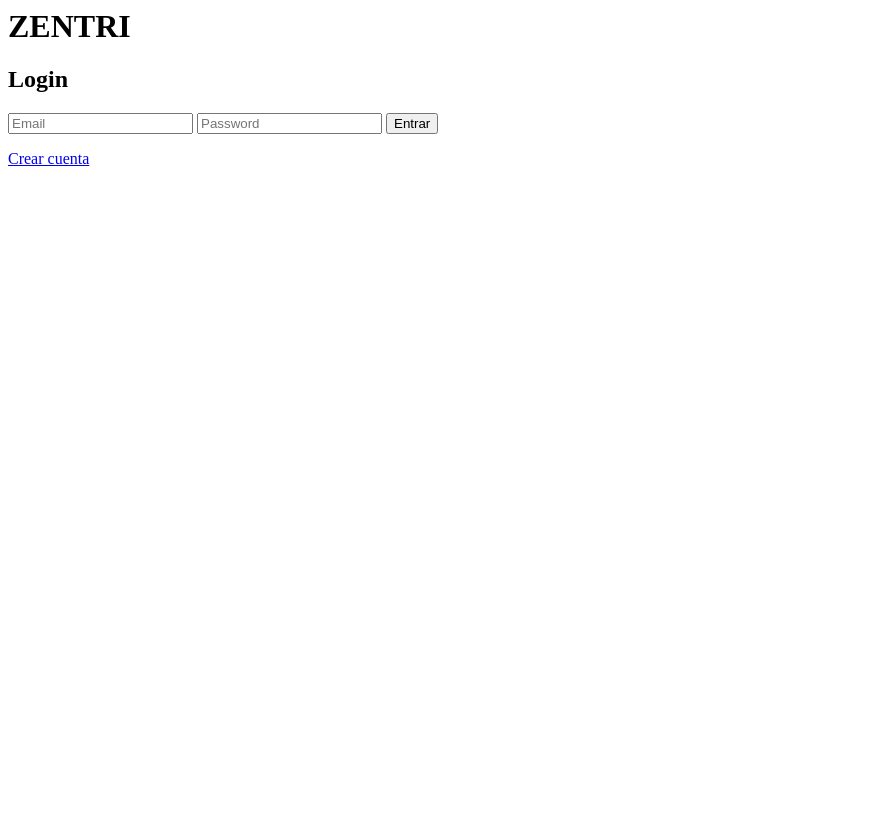
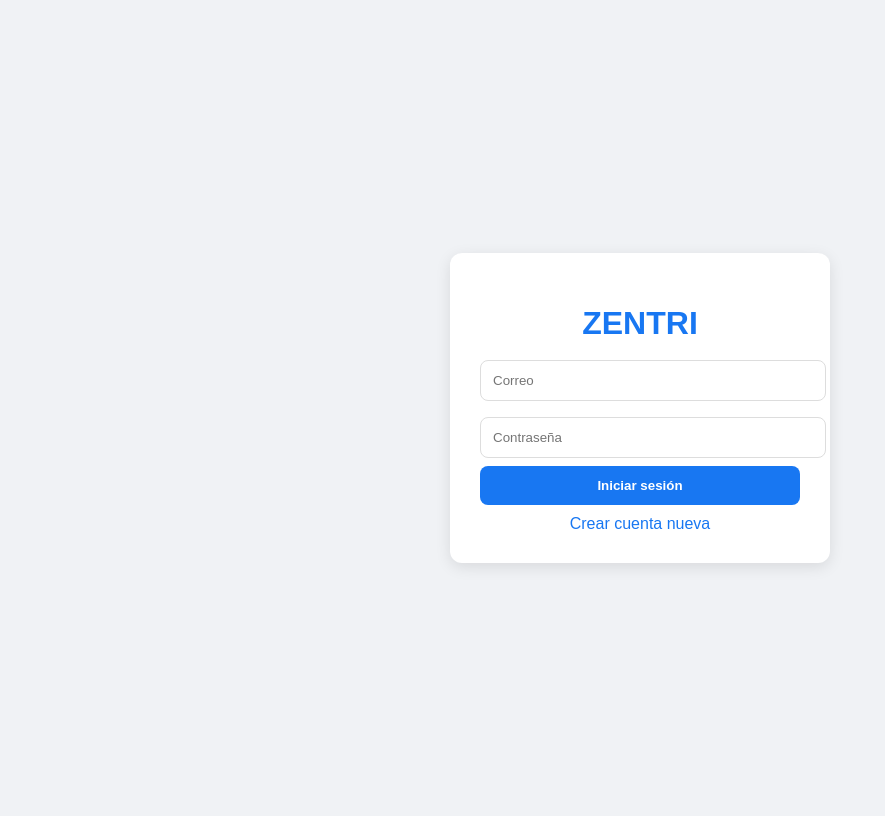
Before and after one commit to deleongalindo24-lgtm/mibook, a Flask app: page /login in a window 1280 px wide. Shown: the whole page, without its empty margins (0-885 px from the left). Before the commit the page ends 166 px from the top, so only its background shows below. Run offline with Flask 3, Linux system fonts and the light colour scheme; some libraries are stand-ins or nearby versions.

Commit message:
Update login.html

```diff
--- a/templates/login.html
+++ b/templates/login.html
@@ -1,12 +1,76 @@
-<h1>ZENTRI</h1>
+<!DOCTYPE html>
+<html>
+<head>
+    <title>Zentri - Login</title>
+    <style>
+        body{
+            font-family: Arial;
+            background: #f0f2f5;
+            display:flex;
+            justify-content:center;
+            align-items:center;
+            height:100vh;
+        }
 
-<form method="POST">
-    <h2>Login</h2>
+        .box{
+            background:white;
+            padding:30px;
+            border-radius:12px;
+            width:320px;
+            box-shadow:0px 4px 15px rgba(0,0,0,0.1);
+            text-align:center;
+        }
 
-    <input name="email" placeholder="Email">
-    <input name="password" type="password" placeholder="Password">
+        h1{
+            color:#1877f2;
+            font-size:32px;
+            margin-bottom:10px;
+        }
 
-    <button type="submit">Entrar</button>
-</form>
+        input{
+            width:100%;
+            padding:12px;
+            margin:8px 0;
+            border:1px solid #ddd;
+            border-radius:8px;
+        }
 
-<a href="/register">Crear cuenta</a>
+        button{
+            width:100%;
+            padding:12px;
+            background:#1877f2;
+            color:white;
+            border:none;
+            border-radius:8px;
+            cursor:pointer;
+            font-weight:bold;
+        }
+
+        button:hover{
+            background:#145ec9;
+        }
+
+        a{
+            display:block;
+            margin-top:10px;
+            color:#1877f2;
+            text-decoration:none;
+        }
+    </style>
+</head>
+
+<body>
+<div class="box">
+    <h1>ZENTRI</h1>
+
+    <form method="POST">
+        <input name="email" placeholder="Correo">
+        <input name="password" type="password" placeholder="Contraseña">
+
+        <button type="submit">Iniciar sesión</button>
+    </form>
+
+    <a href="/register">Crear cuenta nueva</a>
+</div>
+</body>
+</html>
```
